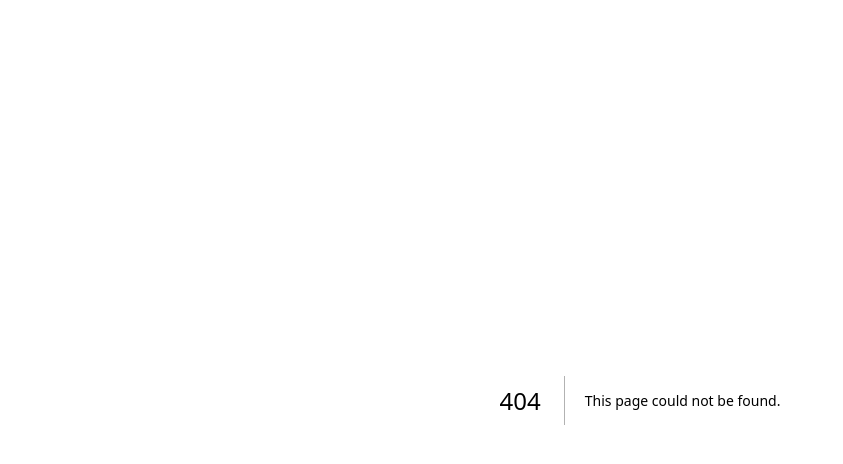
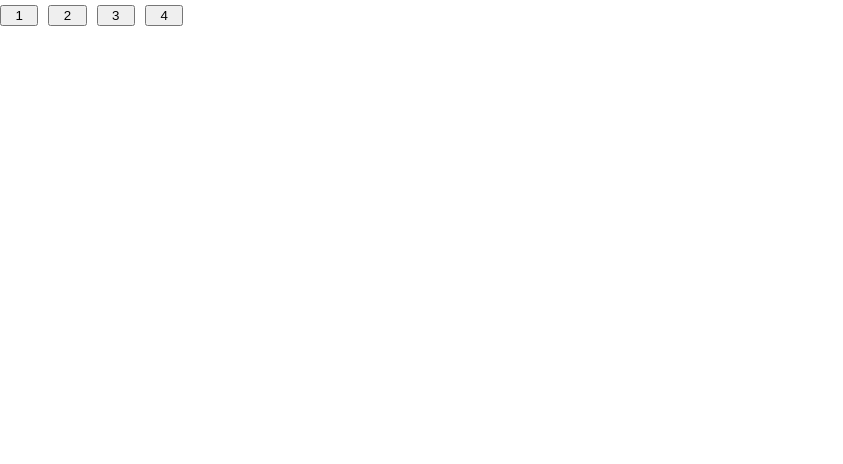
Before and after one commit to ajboots/InteractiCA, a Next.js app in the folder final-project/: page /themeSwitch in a window 1280 px wide. Before the commit this address had no page. Shown: the top 464 px of the page, without its empty margins (0-843 px from the left). Built offline with nearby package versions, Linux system fonts and the light colour scheme.

Commit message:
added buttons ✅

```diff
--- /dev/null
+++ b/final-project/pages/themeSwitch.jsx
@@ -0,0 +1,37 @@
+import { useState } from "react";
+import { Button, ButtonGroup, Dropdown } from "react-bootstrap";
+
+const ThemeSwitcher = () => {
+    const [theme, setTheme] = useState(null);
+
+    const resetTheme = () => {
+        setTheme(null);
+    };
+
+    return (
+        <div className="mb-2">
+
+                <Button onClick={() => setTheme("YOU ARE WRONG AND SHOULD FEEL BAD")}>
+                &nbsp;&nbsp;1&nbsp;&nbsp;
+                </Button>
+                &nbsp;&nbsp;
+                <Button onClick={() => setTheme("YOU ARE WRONG AND SHOULD FEEL BAD")}>
+                &nbsp;&nbsp;2&nbsp;&nbsp;
+                </Button>
+                &nbsp;&nbsp;
+                <Button onClick={() => setTheme("YOU ARE {(right)} AND {(should not)} FEEL BAD")}>
+                &nbsp;&nbsp;3&nbsp;&nbsp;
+                </Button>
+                &nbsp;&nbsp;
+                <Button onClick={() => setTheme("YOU ARE WRONG AND SHOULD FEEL BAD")}>
+                &nbsp;&nbsp;4&nbsp;&nbsp;
+                </Button>
+                <p>
+                    {theme ? theme : " "}
+                </p>
+        </div>
+
+    );
+};
+
+export default ThemeSwitcher;
```
Also changed, not shown: final-project/pages/index.jsx (+8 -10 lines).
